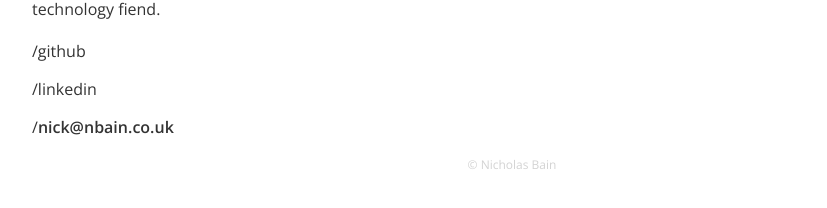
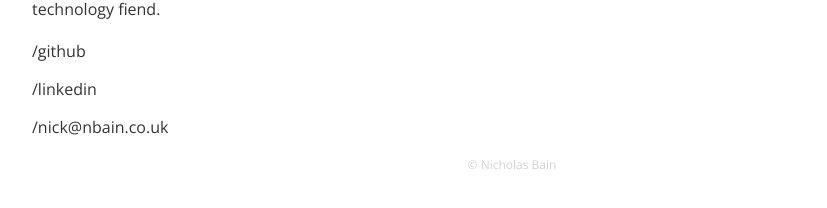
Before and after one commit to NickBain/nickbain.github.com, a Jekyll site: the page built from index.html, in a window 1280 px wide. Shown: the part 215-423 px from the top of the page, without its empty margins (128-955 px from the left). Built offline with Jekyll 4.4.1, drawn with Linux system fonts in a browser that asks for light colours; the list of posts is cut into pages by our own code; comment, search, counter and statistics services are not loaded.

Commit message:
Update index.html

```diff
--- a/index.html
+++ b/index.html
@@ -12,7 +12,7 @@ layout: default
 
 						<li class="contact-item"><a href="https://github.com/NickBain" target="_blank" title="github">/github</a></li>
 						<li class="contact-item"><a href="https://uk.linkedin.com/pub/nicholas-bain/4b/305/4ab/en" target="_blank" title="twitter_link">/linkedin</a></li>
-						<li class="contact-item">/<strong>nick<span style="display:none">-nay-spam</span>@nbain.co.uk </strong></li>
+						<li class="contact-item">/nick<span style="display:none">-nay-spam</span>@nbain.co.uk</li>
 
 					</ul>
 
```
